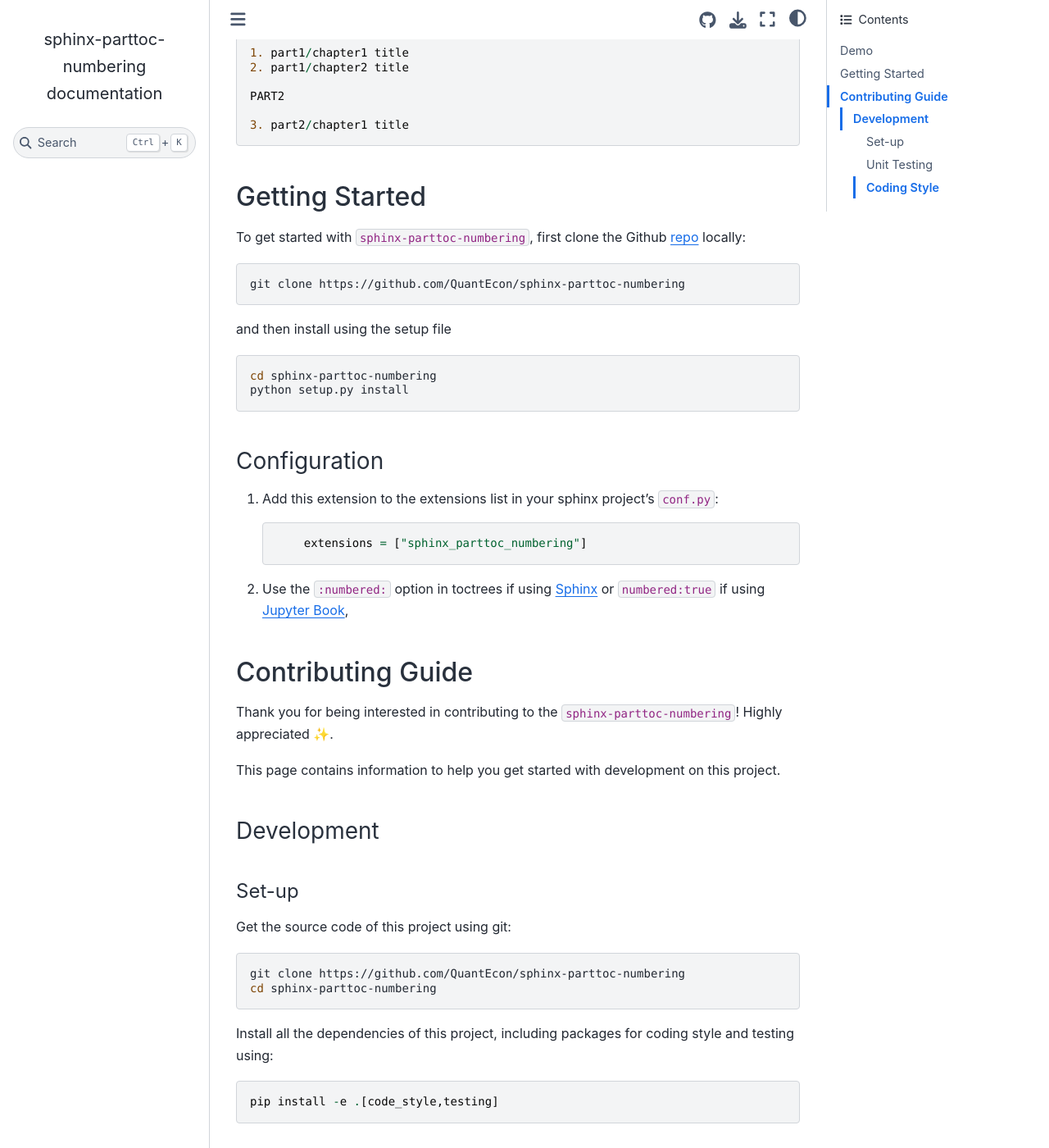
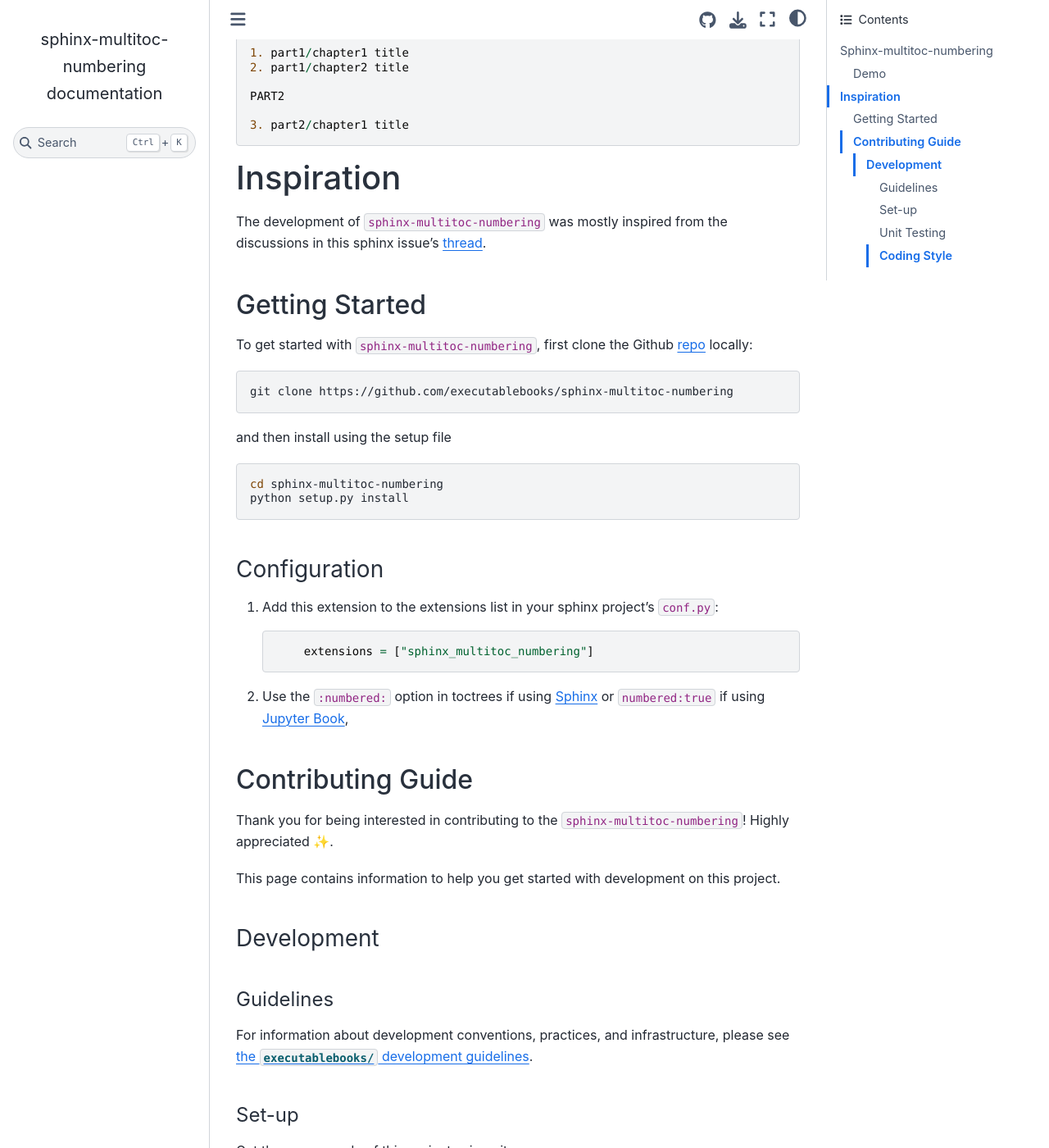
Before and after one commit to executablebooks/sphinx-multitoc-numbering, a Sphinx documentation site: the page built from docs/source/index.md, in a window 1280 px wide and 1400 px high, scrolled down 1583 px. Shown: the whole window at 82% size. Built offline with Sphinx 7.4.7 and the Sphinx Book theme 1.1.4, drawn with Linux system fonts in a browser that asks for light colours; some of the changed text lies outside the part shown.

Commit message:
👌 IMPROVE: Updating docs to reflect ebp and inspirations (#5)
* changed parttoc to multitoc

* edited docs

* edits to docs

* ci update

````diff
--- a/docs/source/conf.py
+++ b/docs/source/conf.py
@@ -1,8 +1,8 @@
 # -- Project information -----------------------------------------------------
 
-project = "sphinx-parttoc-numbering"
-copyright = "2020, QuantEcon Developers"
-author = "QuantEcon Developers"
+project = "sphinx-multitoc-numbering"
+copyright = "2020"
+author = "The Jupyter Book Community"
 master_doc = "index"
 
 
@@ -11,7 +11,7 @@
 # Add any Sphinx extension module names here, as strings. They can be
 # extensions coming with Sphinx (named "sphinx.ext.*") or your custom
 # ones.
-extensions = ["sphinx_parttoc_numbering", "myst_parser"]
+extensions = ["sphinx_multitoc_numbering", "myst_parser"]
 
 # Add any paths that contain templates here, relative to this directory.
 templates_path = ["_templates"]
--- a/docs/source/index.md
+++ b/docs/source/index.md
@@ -1,11 +1,11 @@
-# Sphinx-parttoc-numbering
+# Sphinx-multitoc-numbering
 
 **An extension for continuous numbering of toctree elements across multiple toctrees**.
 
 This package contains a [Sphinx](http://www.sphinx-doc.org/en/master/) extension to continuously number sections across multiple toctrees present in the same document. Also quite useful in [jupyter-book](https://jupyterbook.org/) projects for continuous numbering of chapters across different parts.
 
 ```{warning}
-sphinx-parttoc-numbering is in an active development stage and may change rapidly.
+sphinx-multitoc-numbering is in an active development stage and may change rapidly.
 ```
 
 (example)=
@@ -81,20 +81,25 @@
 3. part2/chapter1 title
 ```
 
+
+# Inspiration
+
+The development of `sphinx-multitoc-numbering` was mostly inspired from the discussions in this sphinx issue's [thread](https://github.com/sphinx-doc/sphinx/issues/3357).
+
 (getting-started)=
 ## Getting Started
 
-To get started with `sphinx-parttoc-numbering`, first clone the Github [repo](https://github.com/QuantEcon/sphinx-parttoc-numbering) locally:
+To get started with `sphinx-multitoc-numbering`, first clone the Github [repo](https://github.com/executablebooks/sphinx-multitoc-numbering) locally:
 
 ```bash
 
-git clone https://github.com/QuantEcon/sphinx-parttoc-numbering
+git clone https://github.com/executablebooks/sphinx-multitoc-numbering
 ```
 and then install using the setup file
 
 ```bash
 
-cd sphinx-parttoc-numbering
+cd sphinx-multitoc-numbering
 python setup.py install
 ```
 
@@ -103,26 +108,30 @@
 1. Add this extension to the extensions list in your sphinx project's `conf.py`:
 
     ```python
-        extensions = ["sphinx_parttoc_numbering"]
+        extensions = ["sphinx_multitoc_numbering"]
     ```
 
 2. Use the `:numbered:` option in toctrees  if using {ref}`Sphinx <sphinx-example>` or `numbered:true` if using {ref}`Jupyter Book<jb-example>`,
 
 ## Contributing Guide
 
-Thank you for being interested in contributing to the `sphinx-parttoc-numbering`! Highly appreciated ✨.
+Thank you for being interested in contributing to the `sphinx-multitoc-numbering`! Highly appreciated ✨.
 
 This page contains information to help you get started with development on this project.
 
 ### Development
+
+#### Guidelines
+
+For information about development conventions, practices, and infrastructure, please see [the `executablebooks/` development guidelines](https://github.com/executablebooks/.github/blob/master/CONTRIBUTING.md).
 
 #### Set-up
 
 Get the source code of this project using git:
 
 ```bash
-git clone https://github.com/QuantEcon/sphinx-parttoc-numbering
-cd sphinx-parttoc-numbering
+git clone https://github.com/executablebooks/sphinx-multitoc-numbering
+cd sphinx-multitoc-numbering
 ```
 
 Install all the dependencies of this project, including packages for coding style and testing using:
--- a/sphinx_parttoc_numbering/__init__.py
+++ b/sphinx_multitoc_numbering/__init__.py
@@ -1,8 +1,8 @@
 # -*- coding: utf-8 -*-
 """
-    sphinx_parttoc_numbering
+    sphinx_multitoc_numbering
     ~~~~~~~~~~~~~~~~~~~~~~~~~~
-    A sphinx extension for continuous numbering of parts, chapters across toctrees.
+    A sphinx extension for continuous numbering of sections across toctrees.
 """
 
 from typing import Dict, List, Set, Tuple
@@ -19,7 +19,7 @@
 logger = logging.getLogger(__name__)
 
 __version__ = "0.0.1"
-"""sphinx-parttoc-numbering version"""
+"""sphinx-multitoc-numbering version"""
 
 
 def assign_section_numbers(self, env: BuildEnvironment) -> List[str]:
````
Also changed, not shown: setup.py (+6 -4 lines), 4 other files.
